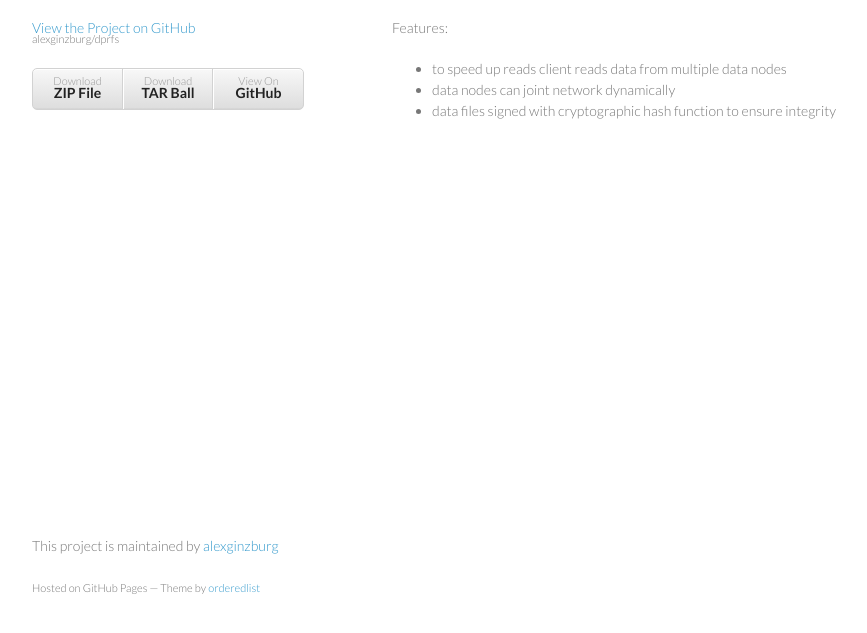
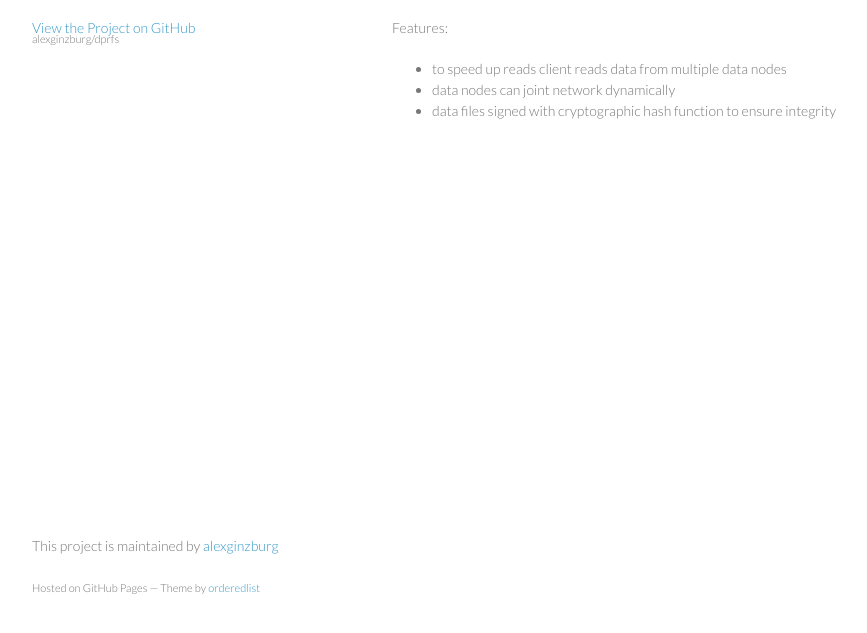
Before and after one commit to alexginzburg/dprfs, a plain HTML site: page index.html in a window 1280 px wide. Shown: the part 133-766 px from the top of the page, without its empty margins (178-1045 px from the left). Drawn offline with Linux system fonts and the light colour scheme.

Commit message:
Update index.html

```diff
--- a/index.html
+++ b/index.html
@@ -21,11 +21,6 @@
         <p class="view"><a href="https://github.com/alexginzburg/dprfs">View the Project on GitHub <small>alexginzburg/dprfs</small></a></p>
 
 
-        <ul>
-          <li><a href="https://github.com/alexginzburg/dprfs/zipball/master">Download <strong>ZIP File</strong></a></li>
-          <li><a href="https://github.com/alexginzburg/dprfs/tarball/master">Download <strong>TAR Ball</strong></a></li>
-          <li><a href="https://github.com/alexginzburg/dprfs">View On <strong>GitHub</strong></a></li>
-        </ul>
       </header>
       <section>
         <h1>
```
